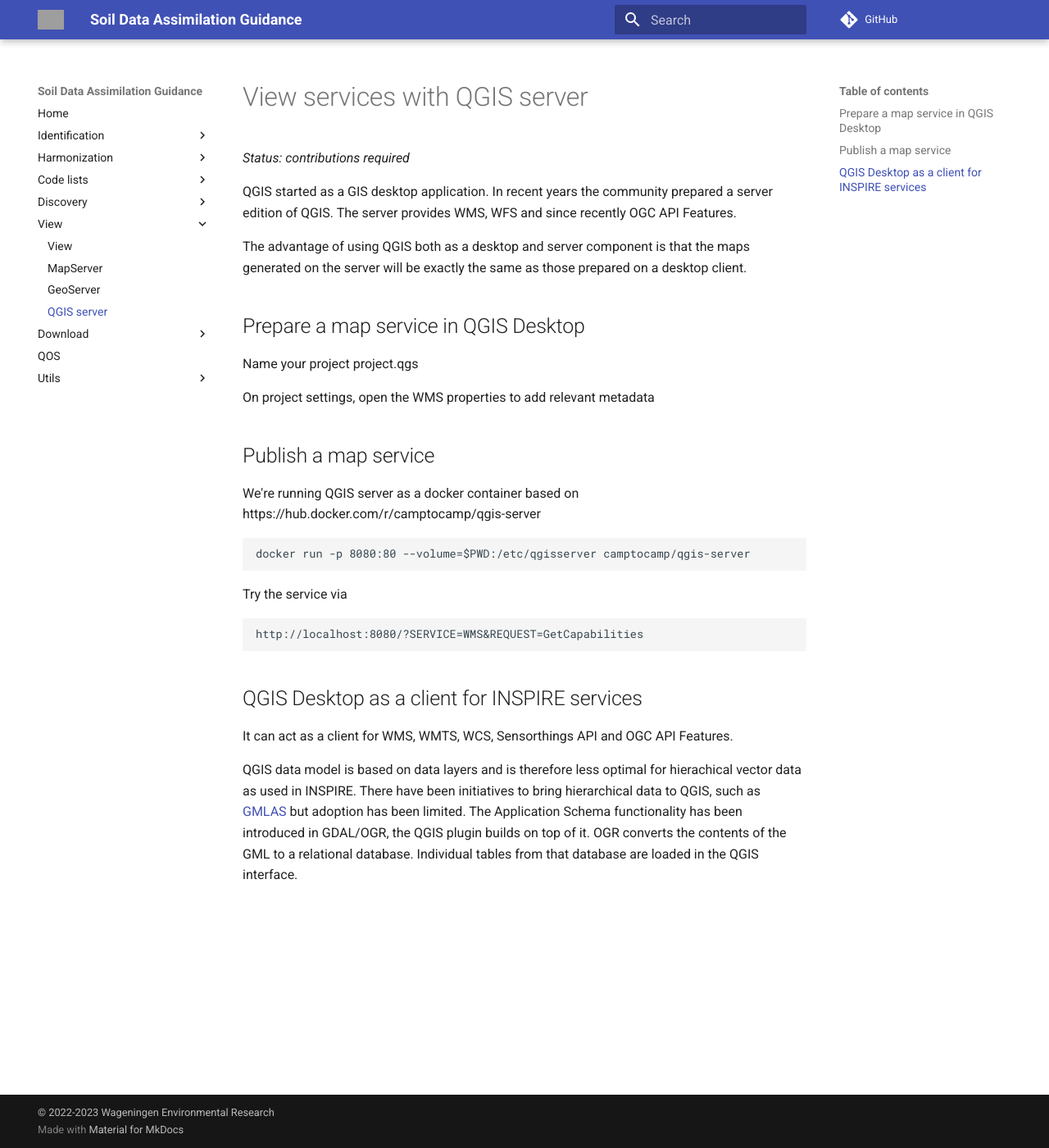
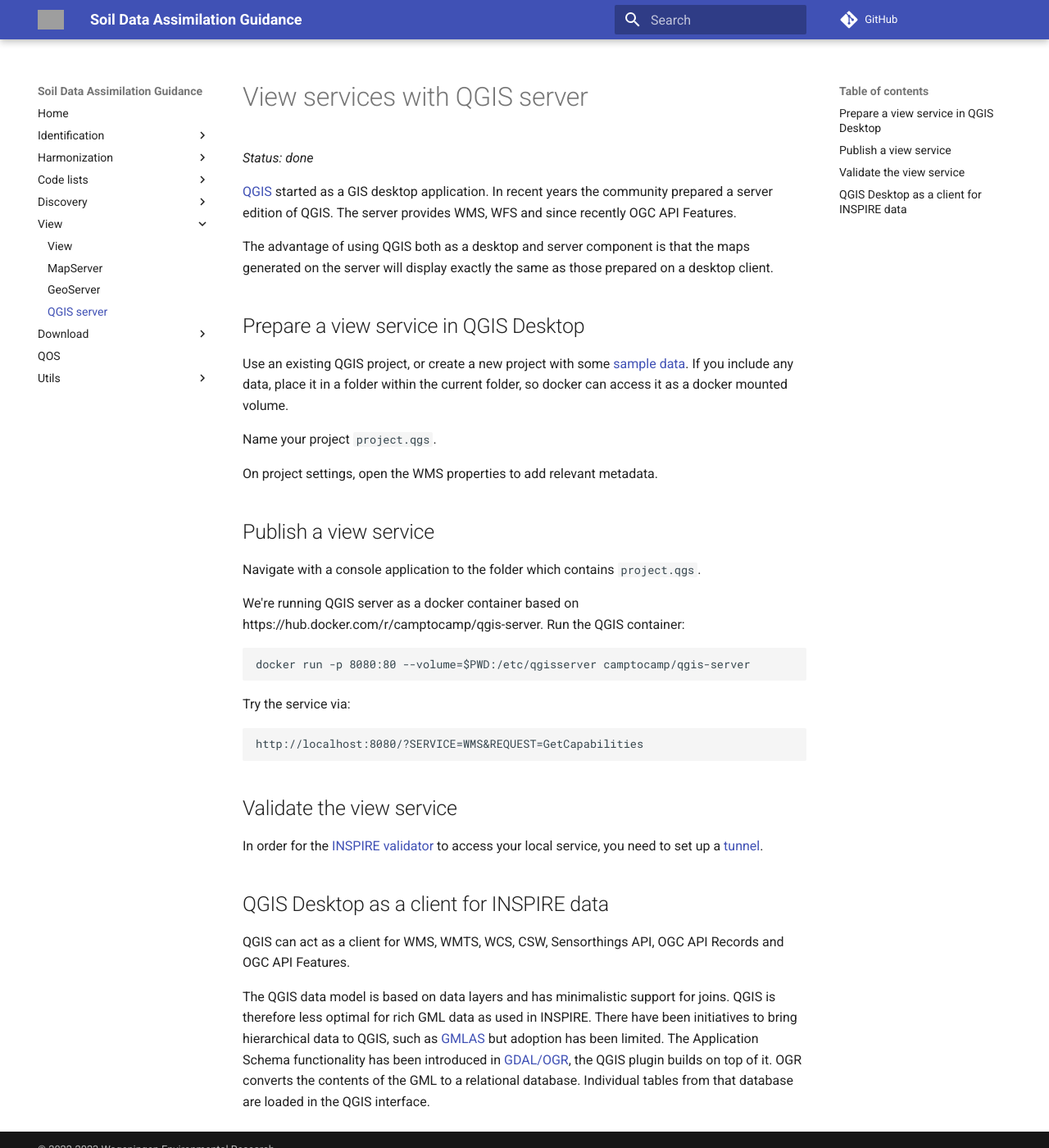
Before and after one commit to ejpsoil/soildata-assimilation-guidance, an MkDocs documentation site: the page built from docs/cookbook/qgis.md, in a window 1280 px wide and 1400 px high. Shown: the whole window at 82% size. Built offline with MkDocs 1.6.1 and Material for MkDocs 9.7.7, drawn with Linux system fonts in a browser that asks for light colours; comment, search, counter and statistics services are not loaded; grey boxes are pictures that could not be loaded.

````diff
--- a/docs/cookbook/qgis.md
+++ b/docs/cookbook/qgis.md
@@ -1,33 +1,42 @@
 # View services with QGIS server
 
-*Status: contributions required*
+*Status: done*
 
-QGIS started as a GIS desktop application. In recent years the community prepared a server edition of QGIS. The server provides WMS, WFS and since recently OGC API Features.
+[QGIS](https://qgis.org) started as a GIS desktop application. In recent years the community prepared a server edition of QGIS. The server provides WMS, WFS and since recently OGC API Features.
 
-The advantage of using QGIS both as a desktop and server component is that the maps generated on the server will be exactly the same as those prepared on a desktop client.
+The advantage of using QGIS both as a desktop and server component is that the maps generated on the server will display exactly the same as those prepared on a desktop client.
 
-## Prepare a map service in QGIS Desktop
+## Prepare a view service in QGIS Desktop
 
-Name your project project.qgs
+Use an existing QGIS project, or create a new project with some [sample data](https://data.isric.org).
+If you include any data, place it in a folder within the current folder, so docker can access it as a docker mounted volume.
 
-On project settings, open the WMS properties to add relevant metadata
+Name your project `project.qgs`.
 
-## Publish a map service
+On project settings, open the WMS properties to add relevant metadata.
 
-We're running QGIS server as a docker container based on https://hub.docker.com/r/camptocamp/qgis-server
+## Publish a view service
+
+Navigate with a console application to the folder which contains `project.qgs`.
+
+We're running QGIS server as a docker container based on https://hub.docker.com/r/camptocamp/qgis-server. Run the QGIS container:
 
 ```
 docker run -p 8080:80 --volume=$PWD:/etc/qgisserver camptocamp/qgis-server
 ```
 
-Try the service via
+Try the service via:
 
 ```
 http://localhost:8080/?SERVICE=WMS&REQUEST=GetCapabilities
 ```
 
-## QGIS Desktop as a client for INSPIRE services
+## Validate the view service
 
-It can act as a client for WMS, WMTS, WCS, Sensorthings API and OGC API Features.
+In order for the [INSPIRE validator](https://inspire.ec.europa.eu/validator/home/index.html) to access your local service, you need to set up a [tunnel](../utils/localtunnel.md).
 
-QGIS data model is based on data layers and is therefore less optimal for hierachical vector data as used in INSPIRE. There have been initiatives to bring hierarchical data to QGIS, such as [GMLAS](https://plugins.qgis.org/plugins/gml_application_schema_toolbox/) but adoption has been limited. The Application Schema functionality has been introduced in GDAL/OGR, the QGIS plugin builds on top of it. OGR converts the contents of the GML to a relational database. Individual tables from that database are loaded in the QGIS interface.
+## QGIS Desktop as a client for INSPIRE data
+
+QGIS can act as a client for WMS, WMTS, WCS, CSW, Sensorthings API, OGC API Records and OGC API Features.
+
+The QGIS data model is based on data layers and has minimalistic support for joins. QGIS is therefore less optimal for rich GML data as used in INSPIRE. There have been initiatives to bring hierarchical data to QGIS, such as [GMLAS](https://plugins.qgis.org/plugins/gml_application_schema_toolbox/) but adoption has been limited. The Application Schema functionality has been introduced in [GDAL/OGR](../utils/gdal.md), the QGIS plugin builds on top of it. OGR converts the contents of the GML to a relational database. Individual tables from that database are loaded in the QGIS interface.
````
Also changed, not shown: docs/cookbook/awstat.md (added, +50 -0 lines), docs/cookbook/rasdaman.md (+1 -1 lines), docs/masterclass/edition-2022.md (+2 -1 lines), docs/masterclass/index.md (+24 -23 lines).
